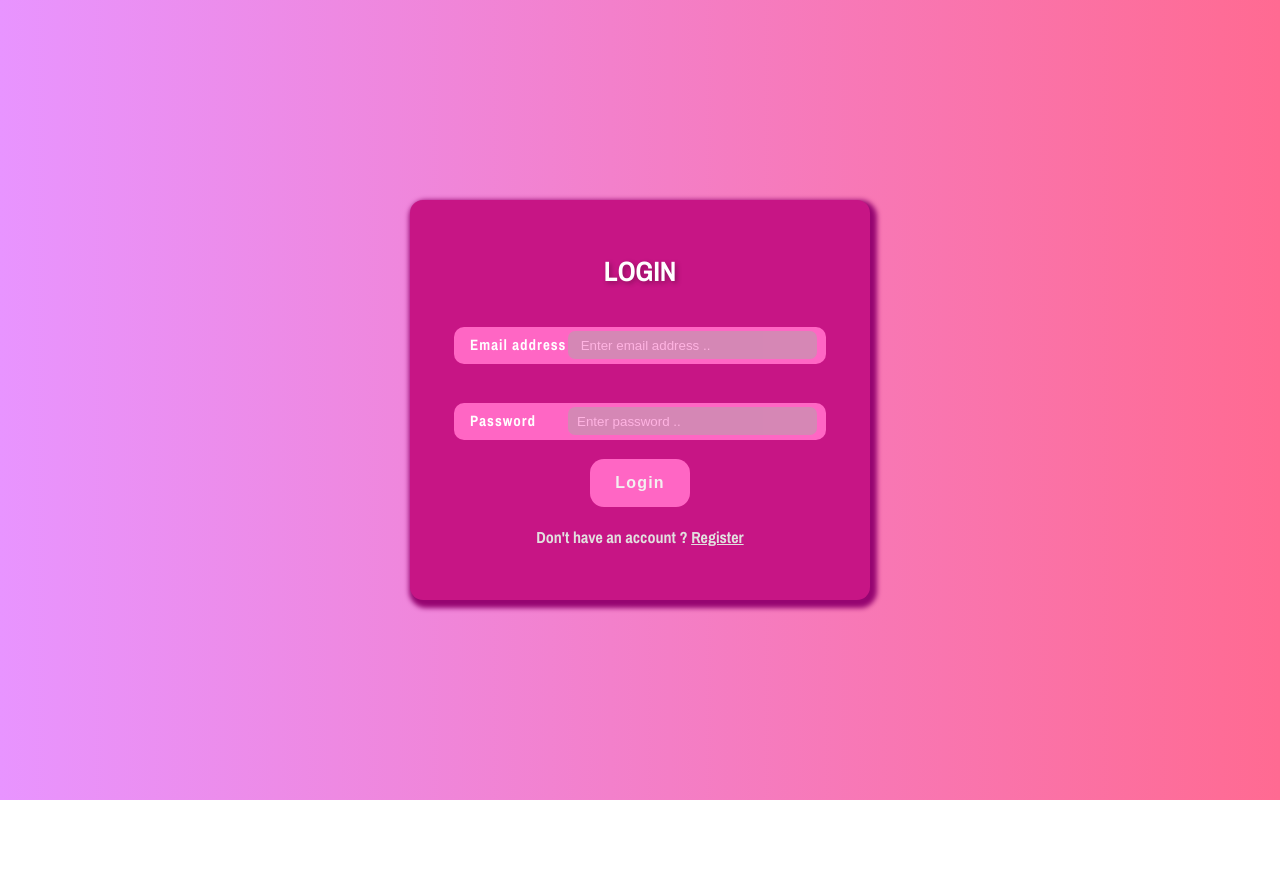
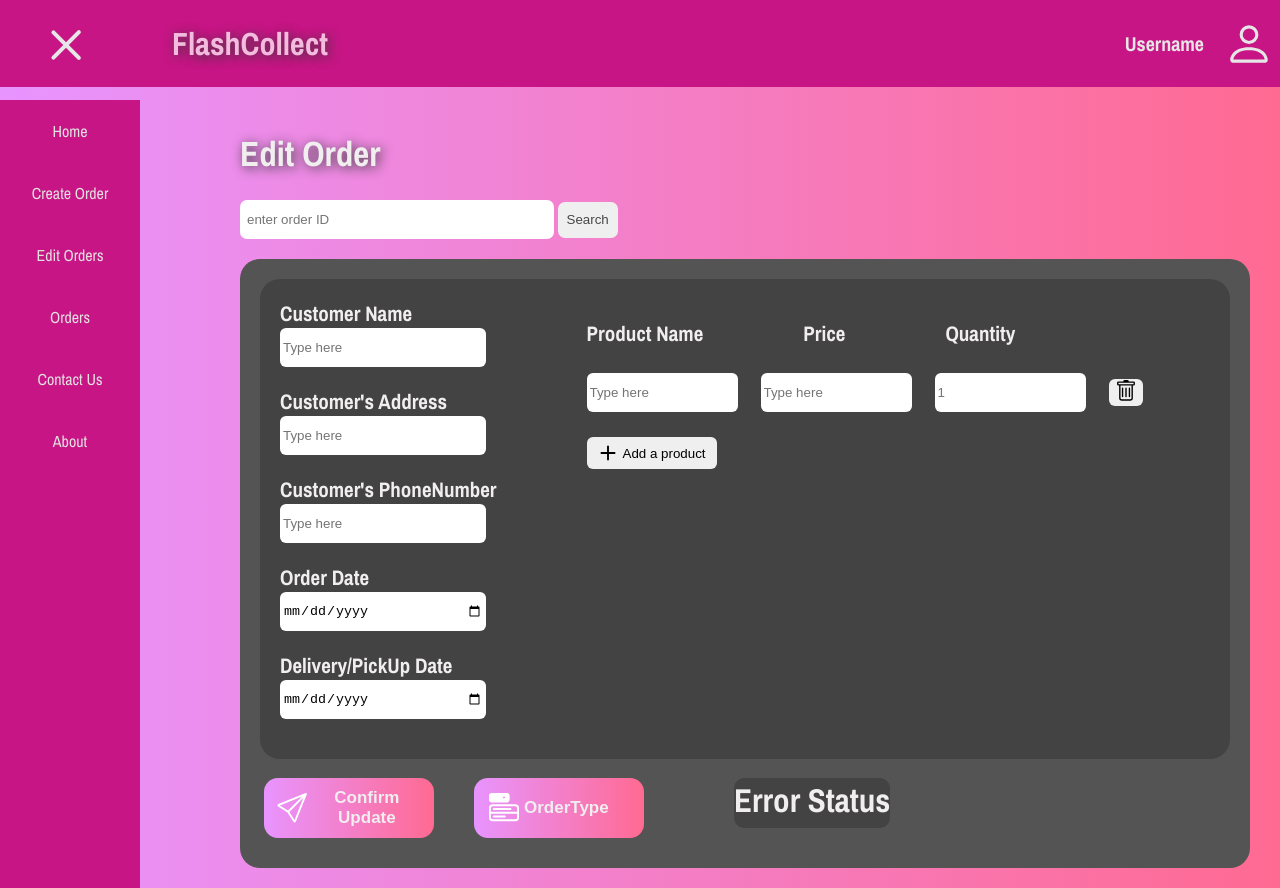
Before and after one commit to Isnotavailble/Order-Collection-Management-FrontEnd, a React (Vite) app in the folder order-collector/: page /editorders in a window 1280 px wide. Before the commit this address led to /login. Before the commit the page ends 800 px from the top, so only its background shows below. Built offline with nearby package versions, Linux system fonts and the light colour scheme.

Commit message:
Edit page model

```diff
--- a/order-collector/src/App.jsx
+++ b/order-collector/src/App.jsx
@@ -11,6 +11,7 @@ import Register from './Register/Register.jsx';
 import ProfileRow from './UpperRow/ProfileRow.jsx';
 import CustomDivHandler from './CustomDivHandler.jsx';
 import CreateOrder from './CreateOrderPage/CreateOrder.jsx';
+import EditOrders from './EditOrdersPage/EditOrder.jsx';
 function App() {
   let { user, menu } = useContext(WebContext);
   let [contentHeight,setContentHeight] = useState(0);
@@ -68,6 +69,8 @@ function App() {
             path='/createorders'
             element={<CreateOrder />} />
 
+          <Route path="/editorders" element={<EditOrders/>}/>
+
           <Route
             path="/admin"
             element={
--- a/order-collector/src/CardModels/TableDemo.jsx
+++ /dev/null
@@ -1,10 +0,0 @@
-import "./TableDemo.css";
-function TableDemo({tableHeader}) {
-    return (
-<>
-<h1>hi</h1>
-</>
-
-    );
-}
-export default TableDemo;
--- /dev/null
+++ b/order-collector/src/CreateOrderPage/CreateOrderStyleWrapper.jsx
@@ -0,0 +1,5 @@
+import "./CreateOrder.css";
+function CreateOrderStyleWrapper({children}){
+    return (children);
+}
+export default CreateOrderStyleWrapper;
--- /dev/null
+++ b/order-collector/src/EditOrdersPage/EditOrder.css
@@ -0,0 +1,20 @@
+.input-bar {
+    border:none;
+    border-radius: 7px;
+    height: 25px;
+    padding:7px;
+    width: 300px;
+    margin-bottom: 20px;
+}
+.search-btn {
+    width :60px;
+    height: 36px;
+    border-radius: 7px;
+    transition: all ease 0.3s;
+    color:rgb(71, 71, 71)
+
+}
+.search-btn:hover{
+    width : 66px;
+    margin-left:5px;
+}
--- /dev/null
+++ b/order-collector/src/EditOrdersPage/EditOrder.jsx
@@ -0,0 +1,110 @@
+
+import "./EditOrder.css";
+import "../CreateOrderPage/CreateOrderStyleWrapper.jsx";
+import TrashPic from "../assets/trash.svg";
+import PlusPic from "../assets/plus.svg";
+import { useEffect, useRef, useState } from "react";
+import CreateOrderStyleWrapper from "../CreateOrderPage/CreateOrderStyleWrapper.jsx";
+const SendOrderPic = <svg xmlns="http://www.w3.org/2000/svg" width="16" height="16" fill="currentColor" class="bi bi-send" viewBox="0 0 16 16">
+    <path d="M15.854.146a.5.5 0 0 1 .11.54l-5.819 14.547a.75.75 0 0 1-1.329.124l-3.178-4.995L.643 7.184a.75.75 0 0 1 .124-1.33L15.314.037a.5.5 0 0 1 .54.11ZM6.636 10.07l2.761 4.338L14.13 2.576zm6.787-8.201L1.591 6.602l4.339 2.76z" />
+</svg>
+const MenuBtn = <svg xmlns="http://www.w3.org/2000/svg" width="16" height="16" fill="currentColor" class="bi bi-menu-button-fill" viewBox="0 0 16 16">
+    <path d="M1.5 0A1.5 1.5 0 0 0 0 1.5v2A1.5 1.5 0 0 0 1.5 5h8A1.5 1.5 0 0 0 11 3.5v-2A1.5 1.5 0 0 0 9.5 0zm5.927 2.427A.25.25 0 0 1 7.604 2h.792a.25.25 0 0 1 .177.427l-.396.396a.25.25 0 0 1-.354 0zM0 8a2 2 0 0 1 2-2h12a2 2 0 0 1 2 2v5a2 2 0 0 1-2 2H2a2 2 0 0 1-2-2zm1 3v2a1 1 0 0 0 1 1h12a1 1 0 0 0 1-1v-2zm14-1V8a1 1 0 0 0-1-1H2a1 1 0 0 0-1 1v2zM2 8.5a.5.5 0 0 1 .5-.5h9a.5.5 0 0 1 0 1h-9a.5.5 0 0 1-.5-.5m0 4a.5.5 0 0 1 .5-.5h6a.5.5 0 0 1 0 1h-6a.5.5 0 0 1-.5-.5" />
+</svg>
+
+function EditOrders(props) {
+    //for prodcut rows
+    let [row, setRow] = useState([{ "id": Date.now(), "productName" : "", "price": "", "quantity": "" }]);
+    //for orderType
+    let orderType = ["Delivery", "PickUp"];
+    //DOM
+    let refObj = useRef({});
+    //product table rows generator
+    function generateRow(r) {
+        if (r) {
+            return (
+                r.map((el) =>
+                    <div className="row" key={el.id}>
+                        <input type="text" placeholder="Type here"
+                        />
+                        <input type="text" placeholder="Type here"
+
+                        />
+                        <input type="number" placeholder="1" min="1"
+
+                        />
+                        <button ><img id="trash-pic" src={TrashPic}  onClick={() => {deleteRow(el.id);}}/></button>
+                    </div>));
+        }
+        return null;
+    }
+
+    //product table add and remove items
+    function deleteRow(idToRemoveRow) {
+        setRow(p => p.filter((el, id) => el.id !== idToRemoveRow));
+        console.log("Deleted : ", idToRemoveRow);
+    }
+    function addRow() {
+        setRow(p => [...p, { "id": Date.now(), "productName": "", "price": 0 }]);
+        console.log("Data added");
+    }
+    //animations
+    function showAndHideHandler(element) {
+        element.style.maxHeight = element.style.maxHeight !== "0px" ? "0px" : "150px";
+    }
+    useEffect(() => {
+        refObj.current["status-btn-gp"].style.maxHeight = "0px";
+    },[]);
+
+
+
+    return (
+        <CreateOrderStyleWrapper>
+            <div className="create-order-content">
+                <h1>Edit Order</h1>
+                <input className="input-bar" type="number" placeholder="enter order ID"/> <button className="search-btn" onClick={() => {}}>Search</button>
+                <div className="create-card">
+                    <div className="form">
+                        <div className="form-overlay">
+                            <div className="form-left-side">
+                                <b>Customer Name</b>
+                                <input type="text" placeholder="Type here" />
+                                <b>Customer's Address</b>
+                                <input type="text" placeholder="Type here" />
+                                <b>Customer's PhoneNumber</b>
+                                <input type="text" placeholder="Type here" />
+                                <b>Order Date</b>
+                                <input type="date" placeholder="Type here" />
+                                <b>Delivery/PickUp Date </b>
+                                <input type="date" placeholder="Type here" />
+                            </div>
+                            <div className="form-right-side">
+                                <div className="product-table">
+                                    <div className="row rowHeader">
+                                        <b>Product Name</b>
+                                        <b>Price</b>
+                                        <b>Quantity</b>
+                                    </div>
+                                    {generateRow(row)}
+                                    <button id="add-product-btn" onClick={() => {addRow();}}><img id="add-icon" src={PlusPic} /> Add a product</button>
+                                </div>
+                            </div>
+                        </div>
+                        <div className="btn-row">
+                            <button id="sendBtn"> {SendOrderPic} <b> Confirm Update </b></button>
+                            <div className="status-btn-container">
+                                <button id="sendBtn" onClick={() => showAndHideHandler(refObj.current["status-btn-gp"])}> {MenuBtn} <b> OrderType </b> </button>
+                                <div className="status-btn-gp" ref={(el) => {if (el) refObj.current["status-btn-gp"] = el;}}>
+                                    {orderType.map((el, index) =>
+                                        <button key={index}>{el} </button>)}
+                                </div>
+                            </div>
+                            <b id="status-ms" >Error status</b>
+                        </div>
+                    </div>
+                </div>
+            </div>
+        </CreateOrderStyleWrapper>
+    );
+}
+export default EditOrders;
--- a/order-collector/src/HomePage/Home.jsx
+++ b/order-collector/src/HomePage/Home.jsx
@@ -1,6 +1,5 @@
 import { WebContext } from "../Auth";
 import { useContext } from "react";
-import TableDemo from "../CardModels/TableDemo";
 import ProfileRow from "../UpperRow/ProfileRow";
 import "./Home.css";
 function HomePage() {
```
Also changed, not shown: order-collector/src/CardModels/TableDemo.css (deleted).
